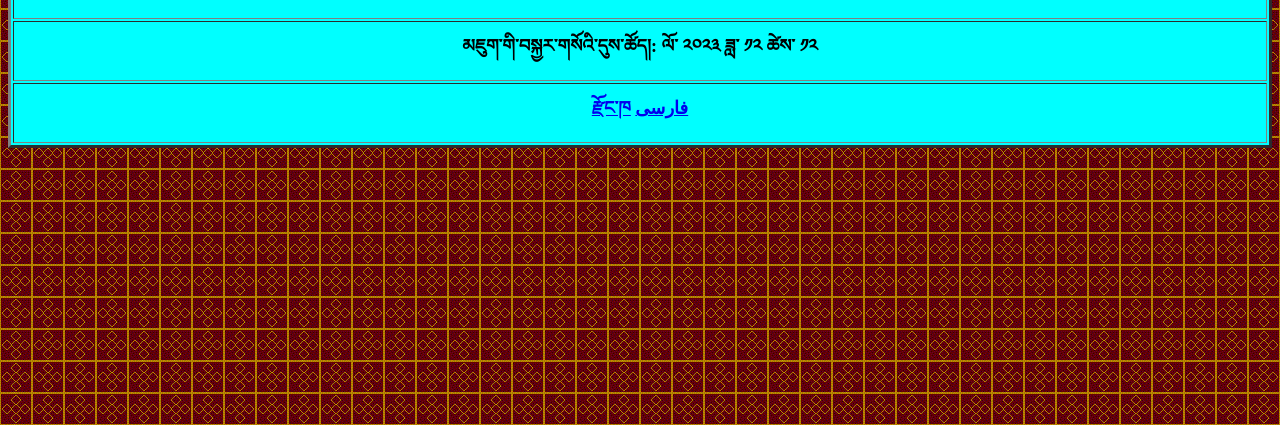
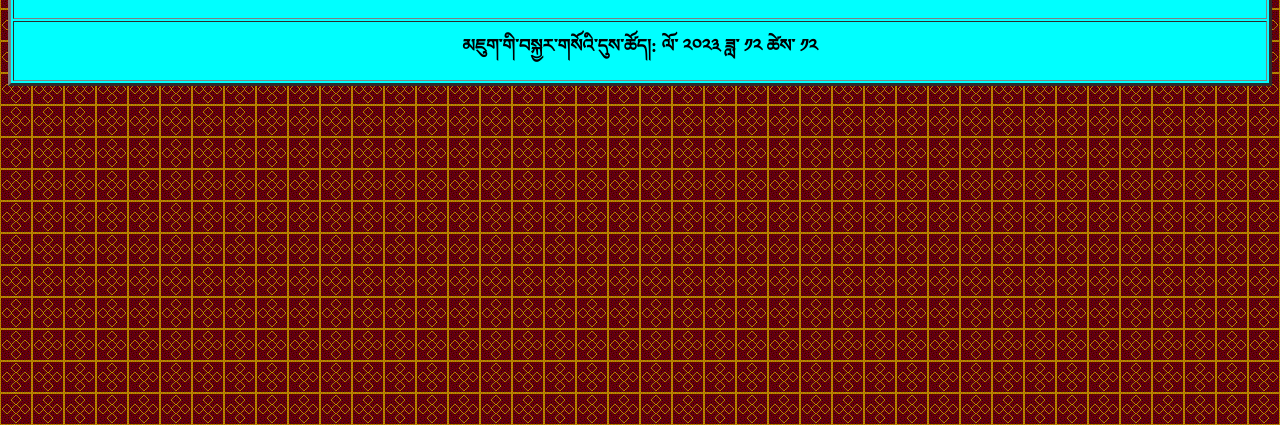
Before and after one commit to PONSUKE3/skyagpa, a plain HTML site: page index.html in a window 1280 px wide. Shown: the part 375-800 px from the top of the page. Drawn offline with Linux system fonts and the light colour scheme.

Commit message:
Update index.html
tupprerotuttuppu

```diff
--- a/index.html
+++ b/index.html
@@ -58,9 +58,6 @@ vertical-align: -5px;}
 <tr>
 <td align="CENTER" colspan="2"><font size="+1"><b>མཇུག་གི་བསྐྱར་གསོའི་དུས་ཚོད།: ལོ་ ༢༠༢༣ ཟླ་ ༡༢ ཚེས་ ༡༢ </b></font></td>
 </tr>
-<tr>
-<td align="CENTER" colspan="2"><font face="Urdu Typesetting" size="+1"><b><a href="dz/index.html">རྫོང་ཁ</a> <a href="fa/index.html" >فارسی</a></b></font></td>
-</tr>
 </table>
 
 </center>
```
